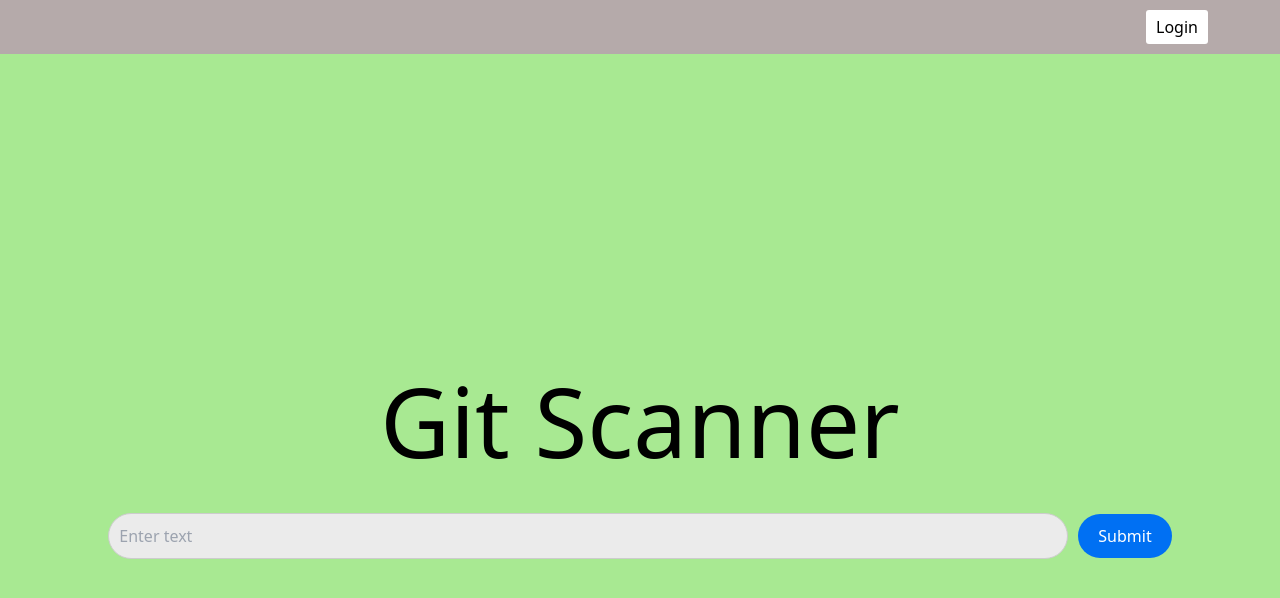
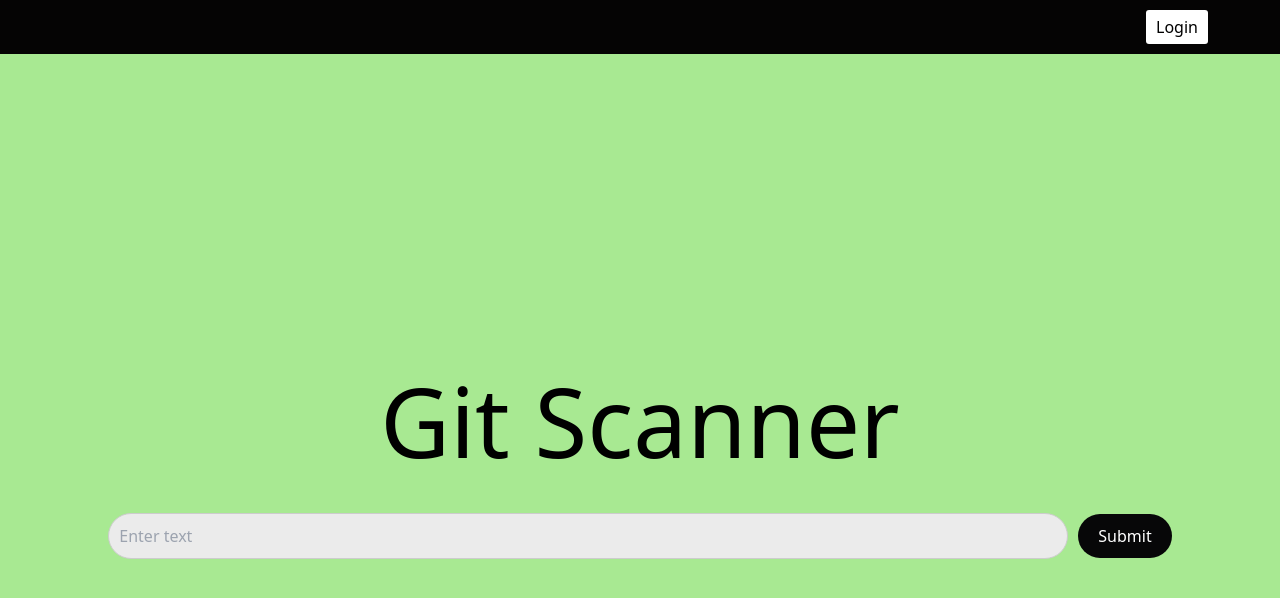
Before and after one commit to ed239/GitScanner, a Next.js app in the folder frontend/: page / in a window 1280 px wide. Shown: the top 598 px of the page. Built offline with nearby package versions, Linux system fonts and the light colour scheme.

Commit message:
color change

```diff
--- a/frontend/src/app/Home.module.css
+++ b/frontend/src/app/Home.module.css
@@ -55,7 +55,7 @@
     padding: 10px 20px;
     border: none;
     border-radius: 25px;
-    background-color: #0070f3;
+    background-color: #070708;
     color: white;
     font-size: 1rem;
     cursor: pointer;
--- a/frontend/src/app/Navbar.module.css
+++ b/frontend/src/app/Navbar.module.css
@@ -4,7 +4,7 @@
     justify-content: space-between;
     align-items: center;
     padding: 10px 20px;
-    background-color: #b5aaaa;
+    background-color: #050404;
     color: #fff;
   }
 
```
